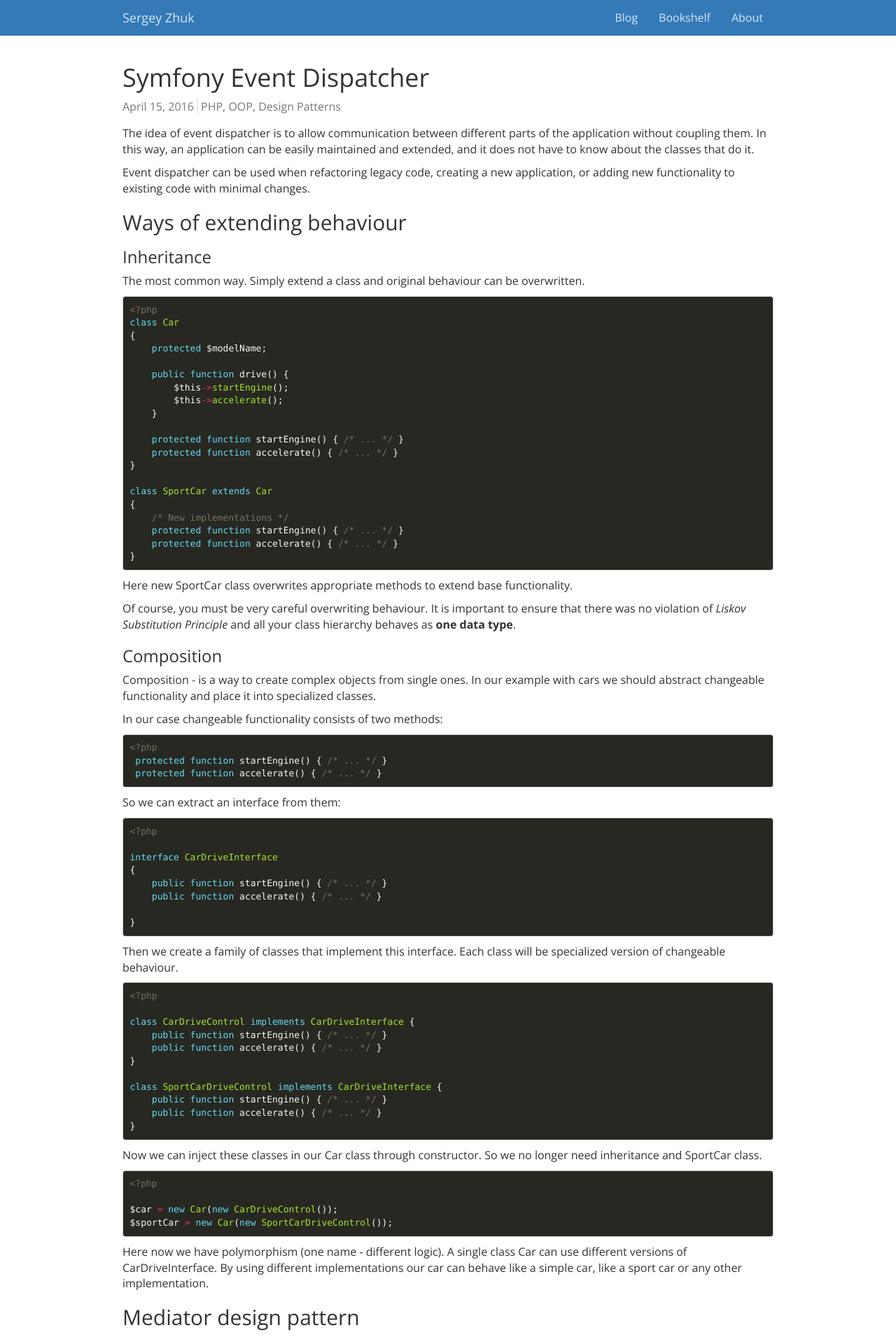
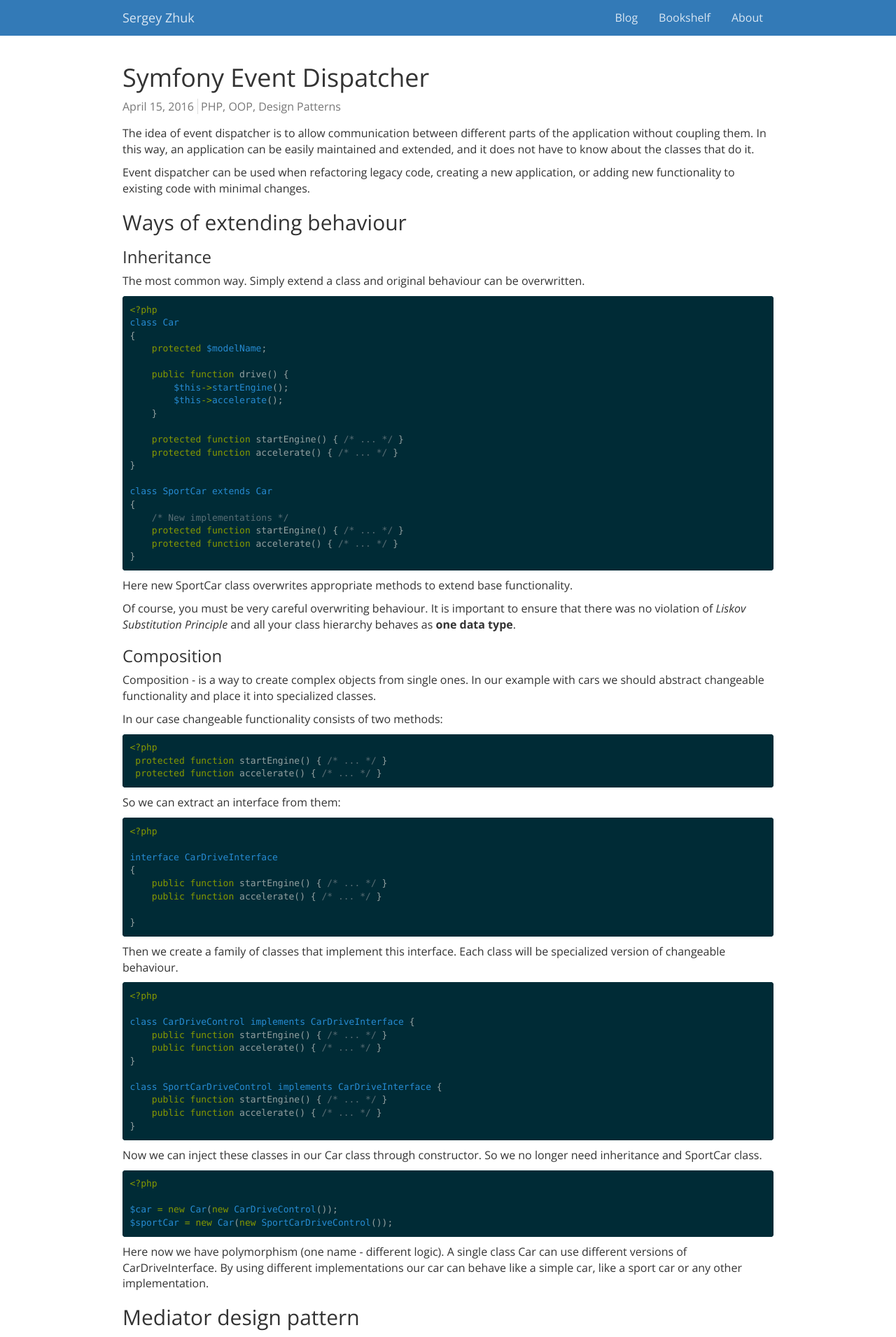
Before and after one commit to seregazhuk/seregazhuk.github.io_old, a Jekyll site: the page built from _posts/2016-04-15-symfony_event-dispatcher.md, in a window 1280 px wide. Shown: the top 1910 px of the page at 70% size. Built offline with Jekyll 4.4.1, drawn with Linux system fonts in a browser that asks for light colours; nearby versions of some CDN libraries; comment, search, counter and statistics services are not loaded.

Commit message:
solarized-dark highlight theme

```diff
--- a/_layouts/default.html
+++ b/_layouts/default.html
@@ -14,6 +14,7 @@
     {% include footer.html %}
     <script src="https://code.jquery.com/jquery-2.2.3.min.js" integrity="sha256-a23g1Nt4dtEYOj7bR+vTu7+T8VP13humZFBJNIYoEJo=" crossorigin="anonymous"></script>
     <script src="https://maxcdn.bootstrapcdn.com/bootstrap/3.3.6/js/bootstrap.min.js"></script>
+    <script src="//cdnjs.cloudflare.com/ajax/libs/highlight.js/9.4.0/highlight.min.js"></script>
     {% include google_analytics.html %}
   </body>
 
--- a/_sass/_components/_highlight.scss
+++ b/_sass/_components/_highlight.scss
@@ -1,65 +1,178 @@
-.highlight pre { background-color: #272822; }
-.highlight .hll { background-color: #272822; }
-.highlight .c { color: #75715e } /* Comment */
-.highlight .err { color: #960050; background-color: #1e0010 } /* Error */
-.highlight .k { color: #66d9ef } /* Keyword */
-.highlight .l { color: #ae81ff } /* Literal */
-.highlight .n { color: #f8f8f2 } /* Name */
-.highlight .o { color: #f92672 } /* Operator */
-.highlight .p { color: #f8f8f2 } /* Punctuation */
-.highlight .cm { color: #75715e } /* Comment.Multiline */
-.highlight .cp { color: #75715e } /* Comment.Preproc */
-.highlight .c1 { color: #75715e } /* Comment.Single */
-.highlight .cs { color: #75715e } /* Comment.Special */
-.highlight .ge { font-style: italic } /* Generic.Emph */
-.highlight .gs { font-weight: bold } /* Generic.Strong */
-.highlight .kc { color: #66d9ef } /* Keyword.Constant */
-.highlight .kd { color: #66d9ef } /* Keyword.Declaration */
-.highlight .kn { color: #f92672 } /* Keyword.Namespace */
-.highlight .kp { color: #66d9ef } /* Keyword.Pseudo */
-.highlight .kr { color: #66d9ef } /* Keyword.Reserved */
-.highlight .kt { color: #66d9ef } /* Keyword.Type */
-.highlight .ld { color: #e6db74 } /* Literal.Date */
-.highlight .m { color: #ae81ff } /* Literal.Number */
-.highlight .s { color: #e6db74 } /* Literal.String */
-.highlight .na { color: #a6e22e } /* Name.Attribute */
-.highlight .nb { color: #f8f8f2 } /* Name.Builtin */
-.highlight .nc { color: #a6e22e } /* Name.Class */
-.highlight .no { color: #66d9ef } /* Name.Constant */
-.highlight .nd { color: #a6e22e } /* Name.Decorator */
-.highlight .ni { color: #f8f8f2 } /* Name.Entity */
-.highlight .ne { color: #a6e22e } /* Name.Exception */
-.highlight .nf { color: #a6e22e } /* Name.Function */
-.highlight .nl { color: #f8f8f2 } /* Name.Label */
-.highlight .nn { color: #f8f8f2 } /* Name.Namespace */
-.highlight .nx { color: #a6e22e } /* Name.Other */
-.highlight .py { color: #f8f8f2 } /* Name.Property */
-.highlight .nt { color: #f92672 } /* Name.Tag */
-.highlight .nv { color: #f8f8f2 } /* Name.Variable */
-.highlight .ow { color: #f92672 } /* Operator.Word */
-.highlight .w { color: #f8f8f2 } /* Text.Whitespace */
-.highlight .mf { color: #ae81ff } /* Literal.Number.Float */
-.highlight .mh { color: #ae81ff } /* Literal.Number.Hex */
-.highlight .mi { color: #ae81ff } /* Literal.Number.Integer */
-.highlight .mo { color: #ae81ff } /* Literal.Number.Oct */
-.highlight .sb { color: #e6db74 } /* Literal.String.Backtick */
-.highlight .sc { color: #e6db74 } /* Literal.String.Char */
-.highlight .sd { color: #e6db74 } /* Literal.String.Doc */
-.highlight .s2 { color: #e6db74 } /* Literal.String.Double */
-.highlight .se { color: #ae81ff } /* Literal.String.Escape */
-.highlight .sh { color: #e6db74 } /* Literal.String.Heredoc */
-.highlight .si { color: #e6db74 } /* Literal.String.Interpol */
-.highlight .sx { color: #e6db74 } /* Literal.String.Other */
-.highlight .sr { color: #e6db74 } /* Literal.String.Regex */
-.highlight .s1 { color: #e6db74 } /* Literal.String.Single */
-.highlight .ss { color: #e6db74 } /* Literal.String.Symbol */
-.highlight .bp { color: #f8f8f2 } /* Name.Builtin.Pseudo */
-.highlight .vc { color: #f8f8f2 } /* Name.Variable.Class */
-.highlight .vg { color: #f8f8f2 } /* Name.Variable.Global */
-.highlight .vi { color: #f8f8f2 } /* Name.Variable.Instance */
-.highlight .il { color: #ae81ff } /* Literal.Number.Integer.Long */
+/* Solarized Dark
+For use with Jekyll and Pygments
+http://ethanschoonover.com/solarized
+SOLARIZED HEX      ROLE
+--------- -------- ------------------------------------------
+base03    #002b36  background
+base01    #586e75  comments / secondary content
+base1     #93a1a1  body text / default code / primary content
+orange    #cb4b16  constants
+red       #dc322f  regex, special keywords
+blue      #268bd2  reserved keywords
+cyan      #2aa198  strings, numbers
+green     #859900  operators, other keywords
+*/
 
-.highlight .gh { } /* Generic Heading & Diff Header */
-.highlight .gu { color: #75715e; } /* Generic.Subheading & Diff Unified/Comment? */
-.highlight .gd { color: #f92672; } /* Generic.Deleted & Diff Deleted */
-.highlight .gi { color: #a6e22e; } /* Generic.Inserted & Diff Inserted */
+.highlight {
+  background-color: #002b36;
+  border-radius: 4px;
+
+  pre {
+      background-color: inherit;
+      border-color: #002b36;
+      color: #93a1a1;
+  }
+
+  .c {
+    color: #586e75;
+  }
+  .err, .g {
+    color: #93a1a1;
+  }
+  .k {
+    color: #859900;
+  }
+  .l, .n {
+    color: #93a1a1;
+  }
+  .o {
+    color: #859900;
+  }
+  .x {
+    color: #cb4b16;
+  }
+  .p {
+    color: #93a1a1;
+  }
+  .cm {
+    color: #586e75;
+  }
+  .cp {
+    color: #859900;
+  }
+  .c1 {
+    color: #586e75;
+  }
+  .cs {
+    color: #859900;
+  }
+  .gd {
+    color: #2aa198;
+  }
+  .ge {
+    color: #93a1a1;
+    font-style: italic;
+  }
+  .gr {
+    color: #dc322f;
+  }
+  .gh {
+    color: #cb4b16;
+  }
+  .gi {
+    color: #859900;
+  }
+  .go, .gp {
+    color: #93a1a1;
+  }
+  .gs {
+    color: #93a1a1;
+    font-weight: bold;
+  }
+  .gu {
+    color: #cb4b16;
+  }
+  .gt {
+    color: #93a1a1;
+  }
+  .kc {
+    color: #cb4b16;
+  }
+  .kd {
+    color: #268bd2;
+  }
+  .kn, .kp {
+    color: #859900;
+  }
+  .kr {
+    color: #268bd2;
+  }
+  .kt {
+    color: #dc322f;
+  }
+  .ld {
+    color: #93a1a1;
+  }
+  .m, .s {
+    color: #2aa198;
+  }
+  .na {
+    color: #93a1a1;
+  }
+  .nb {
+    color: #B58900;
+  }
+  .nc {
+    color: #268bd2;
+  }
+  .no {
+    color: #cb4b16;
+  }
+  .nd {
+    color: #268bd2;
+  }
+  .ni, .ne {
+    color: #cb4b16;
+  }
+  .nf {
+    color: #268bd2;
+  }
+  .nl, .nn, .nx, .py {
+    color: #93a1a1;
+  }
+  .nt, .nv {
+    color: #268bd2;
+  }
+  .ow {
+    color: #859900;
+  }
+  .w {
+    color: #93a1a1;
+  }
+  .mf, .mh, .mi, .mo {
+    color: #2aa198;
+  }
+  .sb {
+    color: #586e75;
+  }
+  .sc {
+    color: #2aa198;
+  }
+  .sd {
+    color: #93a1a1;
+  }
+  .s2 {
+    color: #2aa198;
+  }
+  .se {
+    color: #cb4b16;
+  }
+  .sh {
+    color: #93a1a1;
+  }
+  .si, .sx {
+    color: #2aa198;
+  }
+  .sr {
+    color: #dc322f;
+  }
+  .s1, .ss {
+    color: #2aa198;
+  }
+  .bp, .vc, .vg, .vi {
+    color: #268bd2;
+  }
+  .il {
+    color: #2aa198;
+  }
+}
```
Also changed, not shown: _posts/2016-05-11-git-advanced.md (renamed from _posts/2016-06-11-git-advanced.md, +1 -1 lines).
